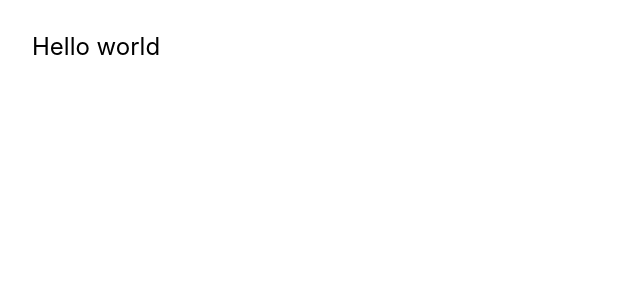
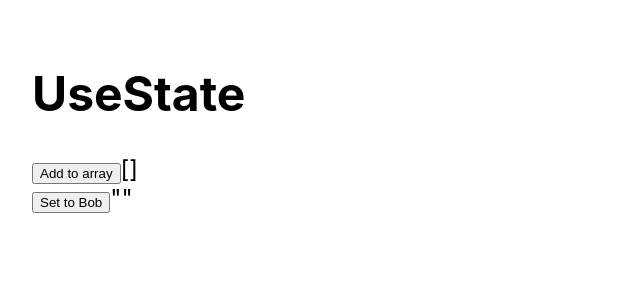
Before and after one commit to ptorrsmith/ts-hooks, a React (Create React App) app: page / in a window 1280 px wide. Shown: the top 300 px of the page, without its empty margins (0-640 px from the left). Built offline with nearby package versions, Linux system fonts and the light colour scheme.

Commit message:
useStateComponent example

```diff
--- a/src/App.tsx
+++ b/src/App.tsx
@@ -1,10 +1,13 @@
 // import React from 'react';
 import './App.css';
+import UseStateComponent from './components/useStateComponent';
 
 function App() {
   return (
-    // <div className="App">
-    <div>Hello world</div>
+    <div>
+      <h1>UseState</h1>
+      <UseStateComponent />
+    </div>
   );
 }
 
--- /dev/null
+++ b/src/components/useStateComponent.tsx
@@ -0,0 +1,24 @@
+import { useState } from "react"
+
+function UseStateComponent() {
+  const [arr, arrSet] = useState<number[]>([]) // tell that the array is of type number[]
+  const [name, nameSet] = useState<string>("") // tell that the name is of type string
+  return (
+    <div>
+      <div>
+        <button onClick={() => arrSet([
+          ...arr, arr.length + 1
+          ])}>
+          Add to array
+        </button>
+        {JSON.stringify(arr)}
+      </div>
+      <div>
+        <button onClick={ () => nameSet(name + 'y') } >Set to Bob</button>
+        {JSON.stringify(name)}
+      </div>
+    </div>
+  )
+}
+
+export default UseStateComponent
```
